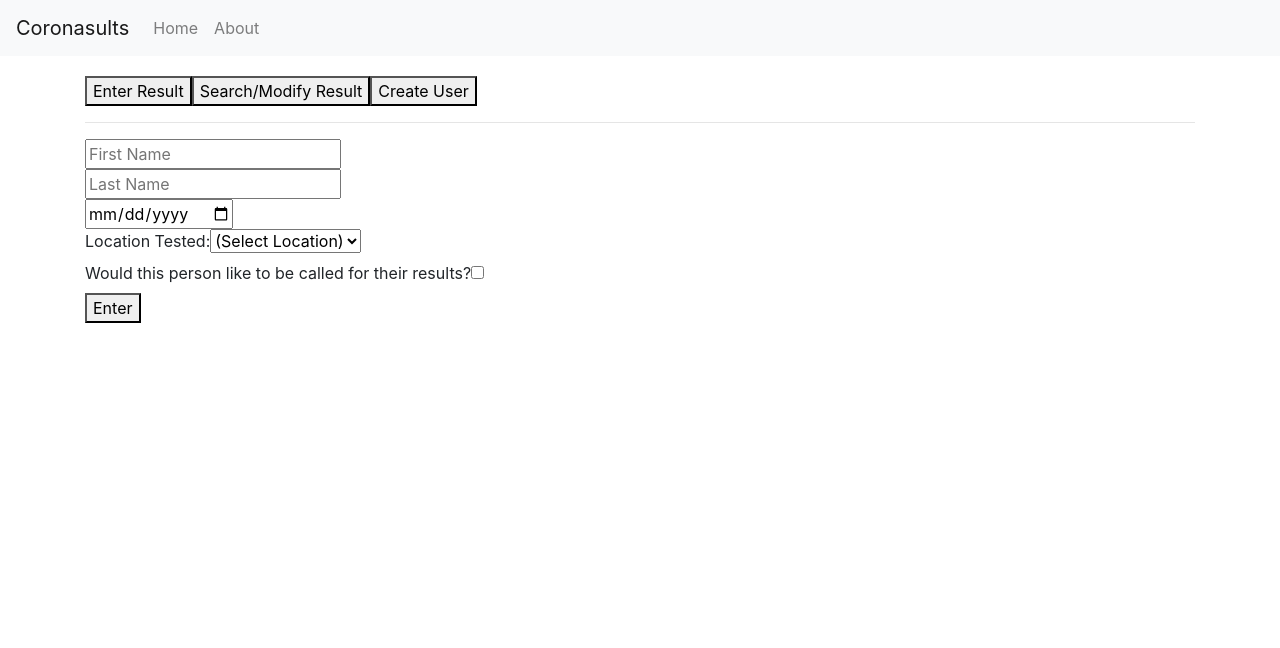
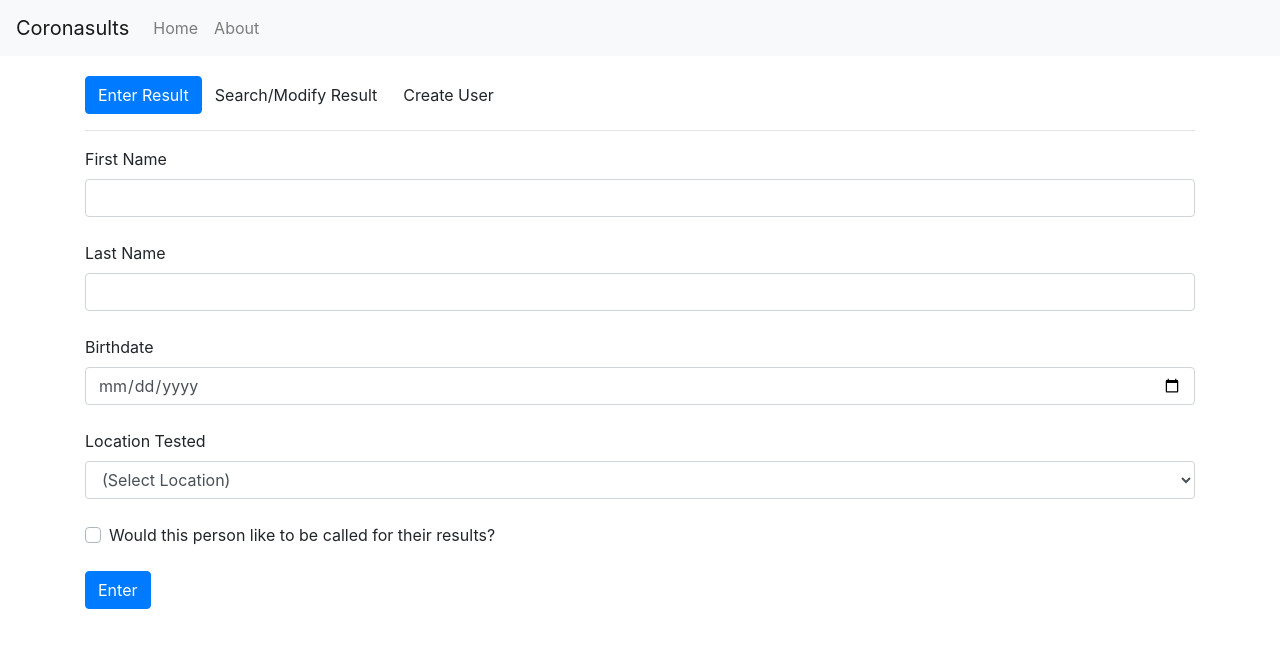
Before and after one commit to christophrrb/coronasults, an Angular app in the folder coronasults/: page /admin/enter-result in a window 1280 px wide. Shown: the top 648 px of the page. Built offline with nearby package versions, Linux system fonts and the light colour scheme.

Commit message:
Can get a single user. Done by Ali. And added CSS to admin pages.

```diff
--- a/coronasults/server.js
+++ b/coronasults/server.js
@@ -28,4 +28,4 @@ app.use(express.json())
 //app.use('/subscribers', subscribersRouter)
 const usersRouter = require('./routes/users')
 app.use('/users', usersRouter)
-app.listen(3001, () => console.log('server started'))
+app.listen(3000, () => console.log('server started'))
--- a/coronasults/src/app/admin_pages/admin-bar/admin-bar.component.html
+++ b/coronasults/src/app/admin_pages/admin-bar/admin-bar.component.html
@@ -1,4 +1,4 @@
-<button routerLink="/admin/enter-result">Enter Result</button>
-<button routerLink="/admin/search-result">Search/Modify Result</button>
-<button>Create User</button>
+<button class="btn" routerLink="/admin/enter-result" routerLinkActive="btn-primary">Enter Result</button>
+<button class="btn" routerLink="/admin/search-result" routerLinkActive="btn-primary">Search/Modify Result</button>
+<button class="btn">Create User</button>
 <hr>
--- a/coronasults/src/app/admin_pages/enter-results/enter-results.component.html
+++ b/coronasults/src/app/admin_pages/enter-results/enter-results.component.html
@@ -1,22 +1,26 @@
 <app-admin-bar></app-admin-bar>
-<input type="text" placeholder="First Name"><br>
+<label for="first-name">First Name</label><br>
+<input id="first-name" class="form-control" type="text"><br>
 
-<input type="text" placeholder="Last Name"><br>
+<label for="last-name">Last Name</label><br>
+<input id="last-name" class="form-control" type="text"><br>
 
-<input type="date"><br>
+<label for="date">Birthdate</label><br>
+<input id="date" class="form-control" type="date" ><br>
 
-<label for="location">Location Tested: </label>
-
-<select id="location" [(ngModel)]="location">
+<label for="location">Location Tested</label><br>
+<select id="location" [(ngModel)]="location" class="form-control">
 	<option *ngFor="let location of locations" value="{{ location }}">{{ location }}</option>
 </select><br>
 <div *ngIf="location == 'New Location'">
 	<label for="new-location">New Location: </label>
-	<input type="text">
+	<input class="form-control" type="text">
 </div>
 
-<label for="call">Would this person like to be called for their results?</label>
-<input type="checkbox">
+<div class="custom-control custom-checkbox">
+	<input type="checkbox" class="custom-control-input" id="customCheck1">
+	<label class="custom-control-label" for="customCheck1">Would this person like to be called for their results?</label>
+ </div>
 <br>
 
-<button (click)="logValue()">Enter</button>
+<button (click)="logValue()" class="btn btn-primary mb-4">Enter</button>
--- a/coronasults/src/app/admin_pages/search-result/search-result.component.html
+++ b/coronasults/src/app/admin_pages/search-result/search-result.component.html
@@ -1,6 +1,11 @@
 <app-admin-bar></app-admin-bar>
+<label for="first-name">First Name</label><br>
+<input id="first-name" class="form-control" type="text" placeholder="First Name"><br>
 
-<input type="text" placeholder="First Name"><br>
-<input type="text" placeholder="Last Name"><br>
-<input type="date"><br>
-<button>Results</button>
+<label for="last-name">Last Name</label><br>
+<input id="last-name" class="form-control" type="text" placeholder="Last Name"><br>
+
+<label for="date">Birthdate</label>
+<input id="date" class="form-control" type="date"><br>
+
+<button class="btn btn-primary">Results</button>
```
Also changed, not shown: coronasults/routes/users.js (+19 -0 lines).
